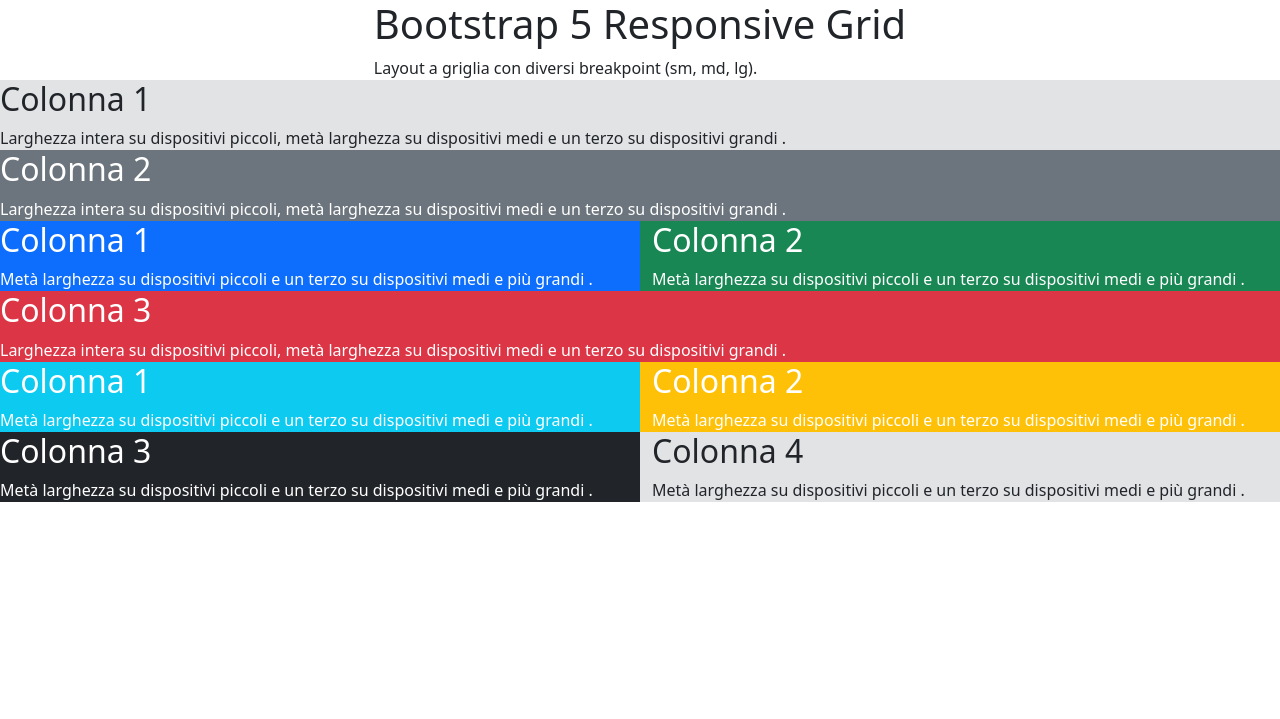
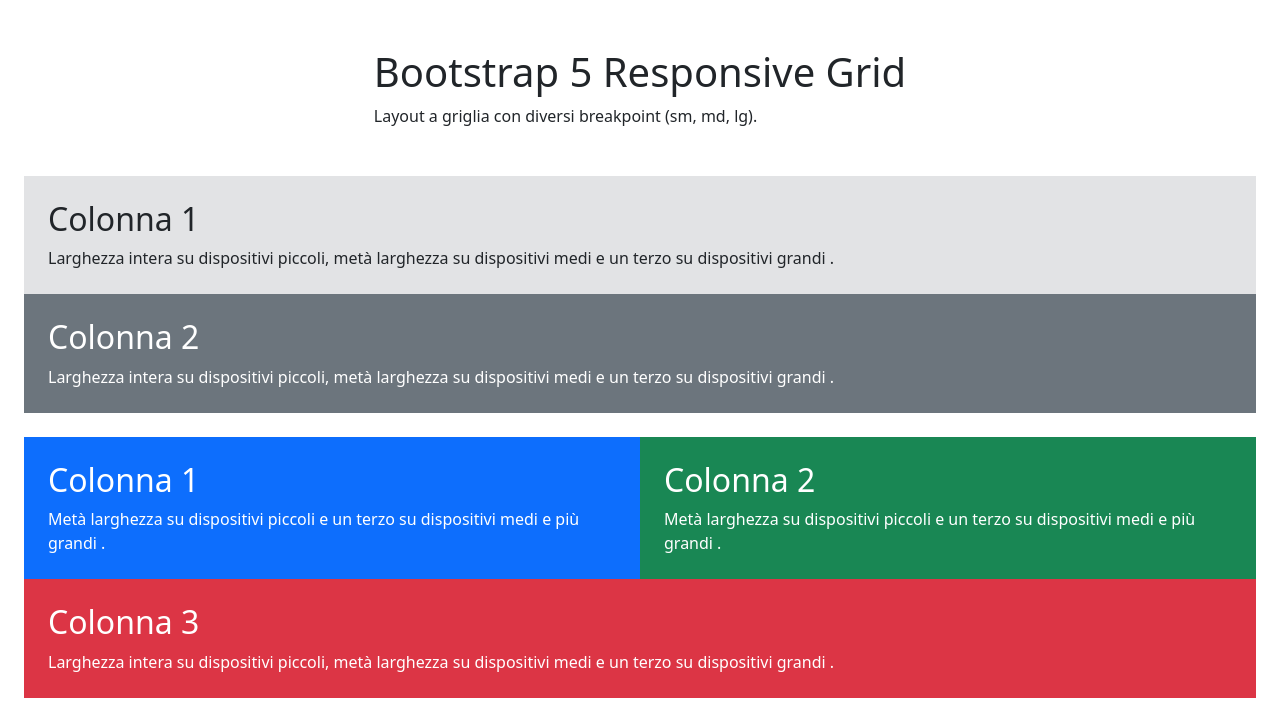
Before and after one commit to davide-delgiudice/htmlcss-bootstrap-layout, a plain HTML site: page index.html in a window 1280 px wide. Shown: the top 719 px of the page. Drawn offline with nearby package versions, Linux system fonts and the light colour scheme.

Commit message:
[UPD] add padding and margin for col and row

```diff
--- a/index.html
+++ b/index.html
@@ -11,7 +11,7 @@
     <!-- header -->
     <header>
         <div class="container-fluid d-flex justify-content-center">
-            <div class="row">
+            <div class="row my-5">
                 <div class="col-12">
                     <h1>Bootstrap 5 Responsive Grid</h1>
                     <span>Layout a griglia con diversi breakpoint (sm, md, lg).</span>
@@ -21,14 +21,14 @@
     </header>
     <main>
         <!-- primo gruppo -->
-        <div class="row">
-            <div class="col-12 bg-secondary-subtle">
+        <div class="row mb-4 mx-4">
+            <div class="col-12 bg-secondary-subtle p-4">
                 <h2>Colonna 1</h2>
                 <span>
                     Larghezza intera su dispositivi piccoli, metà larghezza su dispositivi medi e un terzo su dispositivi grandi .
                 </span>
             </div>
-            <div class="col-12 bg-secondary text-white">
+            <div class="col-12 bg-secondary text-white p-4">
                 <h2>Colonna 2</h2>
                 <span>
                     Larghezza intera su dispositivi piccoli, metà larghezza su dispositivi medi e un terzo su dispositivi grandi .
@@ -36,20 +36,20 @@
             </div>
         </div>
         <!-- secondo gruppo -->
-        <div class="row">
-            <div class="col-6 bg-primary text-white">
+        <div class="row mb-4 mx-4">
+            <div class="col-6 bg-primary text-white p-4">
                 <h2>Colonna 1</h2>
                 <span>
                     Metà larghezza su dispositivi piccoli e un terzo su dispositivi medi e più grandi .
                 </span>
             </div>
-            <div class="col-6 bg-success text-white">
+            <div class="col-6 bg-success text-white p-4">
                 <h2>Colonna 2</h2>
                 <span>
                     Metà larghezza su dispositivi piccoli e un terzo su dispositivi medi e più grandi .
                 </span>
             </div>
-            <div class="col-12 bg-danger text-white">
+            <div class="col-12 bg-danger text-white p-4">
                 <h2>Colonna 3</h2>
                 <span>
                     Larghezza intera su dispositivi piccoli, metà larghezza su dispositivi medi e un terzo su dispositivi grandi .
@@ -57,26 +57,26 @@
             </div>
         </div>
         <!-- terzo gruppo -->
-        <div class="row">
-            <div class="col-6 bg-info text-white">
+        <div class="row mb-4 mx-4">
+            <div class="col-6 bg-info text-white p-4">
                 <h2>Colonna 1</h2>
                 <span>
                     Metà larghezza su dispositivi piccoli e un terzo su dispositivi medi e più grandi .
                 </span>
             </div>
-            <div class="col-6 bg-warning text-white">
+            <div class="col-6 bg-warning text-white p-4">
                 <h2>Colonna 2</h2>
                 <span>
                     Metà larghezza su dispositivi piccoli e un terzo su dispositivi medi e più grandi .
                 </span>
             </div>
-            <div class="col-6 bg-dark text-white">
+            <div class="col-6 bg-dark text-white p-4">
                 <h2>Colonna 3</h2>
                 <span>
                     Metà larghezza su dispositivi piccoli e un terzo su dispositivi medi e più grandi .
                 </span>
             </div>
-            <div class="col-6 bg-secondary-subtle">
+            <div class="col-6 bg-secondary-subtle p-4">
                 <h2>Colonna 4</h2>
                 <span>
                     Metà larghezza su dispositivi piccoli e un terzo su dispositivi medi e più grandi .
```
